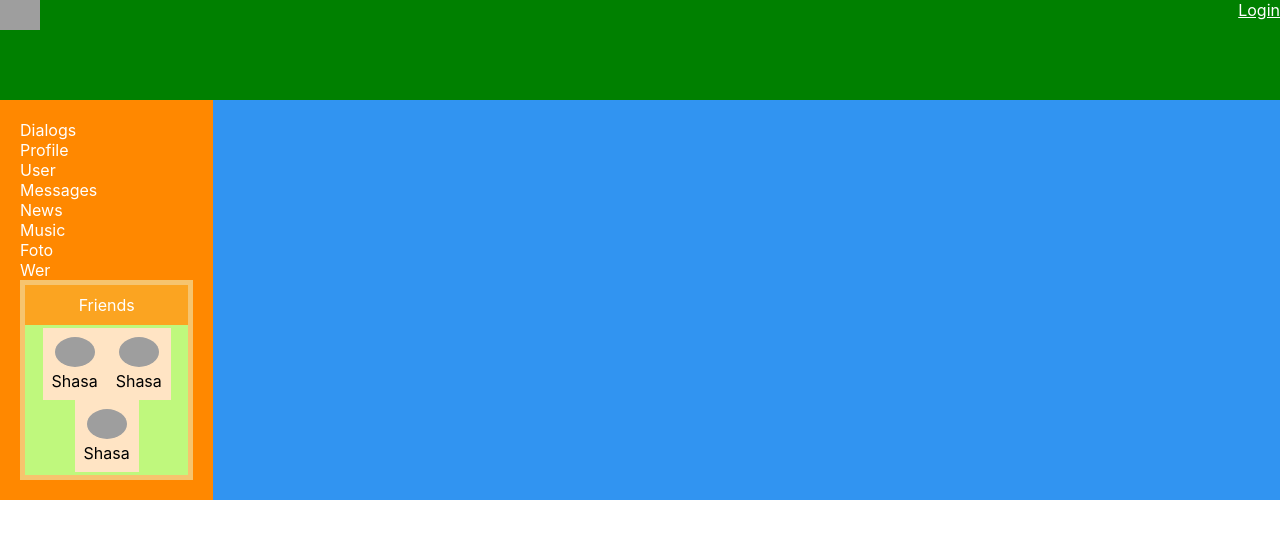
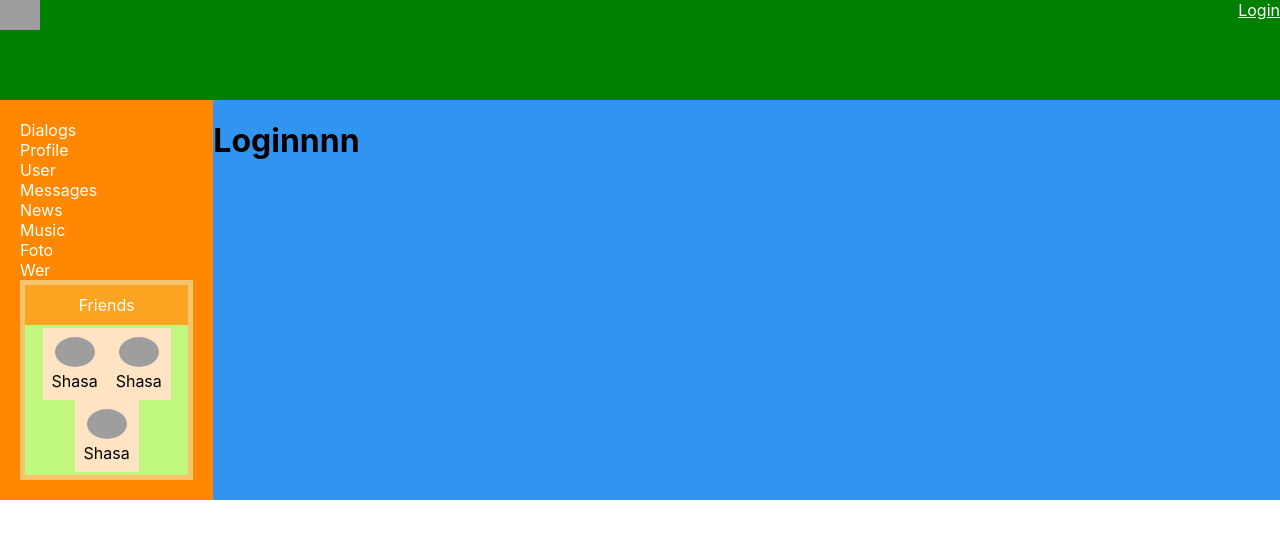
Before and after one commit to yaroslavnakonechniy/MyOwnChat, a React (Create React App) app: page /login in a window 1280 px wide. Shown: the top 538 px of the page. Built offline with nearby package versions, Linux system fonts and the light colour scheme; no server answers; grey boxes are pictures that could not be loaded.

Commit message:
Redirect: create redirect for login.

```diff
--- a/src/App.js
+++ b/src/App.js
@@ -10,6 +10,7 @@
 import DialogsContainer from './components/Dialogs/DialogsContainer';
 import UserContainer from './components/User/UserContainer';
 import Wer from './components/Wer/Wer';
+import Login from './components/Login';
 import {BrowserRouter, Route, Routes} from "react-router-dom";
 
 
@@ -32,6 +33,7 @@
             <Route path='/music' element={<Music />}/>
             <Route path='/foto' element={<Foto />}/>
             <Route path='/wer' element={<Wer />}/>
+            <Route path='/login' element={<Login />}/>
 
           </Routes>
         </div>
--- a/src/components/Dialogs/Dialogs.jsx
+++ b/src/components/Dialogs/Dialogs.jsx
@@ -2,6 +2,7 @@
 import s from './Dialogs.module.css';
 import DialogItem from './DialogItem/DialogItem.jsx';
 import Messages from './Messages/Messages.jsx';
+import { Navigate } from "react-router-dom";
 
 
 const Dialogs = (props) => {
@@ -20,6 +21,8 @@
         props.updateNewMessage(newbody);
 
     }
+    debugger
+    if (!props.isAuth) return <Navigate to='/login' />
 
     return (
         <div className={s.dialogs}>
--- a/src/components/Dialogs/DialogsContainer.jsx
+++ b/src/components/Dialogs/DialogsContainer.jsx
@@ -5,7 +5,8 @@
 
 let mapStateToProps = (state) => {
     return {
-        messages: state.MessagesPage
+        messages: state.MessagesPage,
+        isAuth: state.Auth.isAuth
     }
 }
 
--- /dev/null
+++ b/src/components/Login.jsx
@@ -0,0 +1,7 @@
+import React from "react";
+
+let Login = (props) => {
+    return <h1>Loginnnn</h1>
+}
+
+export default Login;
--- a/src/components/Profile/Profile.jsx
+++ b/src/components/Profile/Profile.jsx
@@ -2,10 +2,12 @@
 
 import MypostsContainer from "./Myposts/MypostsContainer";
 import ProfileInfo from "./ProfileInfo/ProfileInfo";
-
+import { Navigate } from "react-router-dom";
 
 
 const Profile = (props) => {
+
+  if (!props.isAuth) return <Navigate to='/login' />
     return  (
       <div >
         <ProfileInfo profile = {props.profile}/>
--- a/src/components/Profile/ProfileContainer.jsx
+++ b/src/components/Profile/ProfileContainer.jsx
@@ -23,7 +23,8 @@
 
 }
  let mapStateToProps = (state) => ({
-  profile: state.PostPage.profile
+  profile: state.PostPage.profile,
+  isAuth: state.Auth.isAuth
  })
 
 function withRouter(Component) {
```
